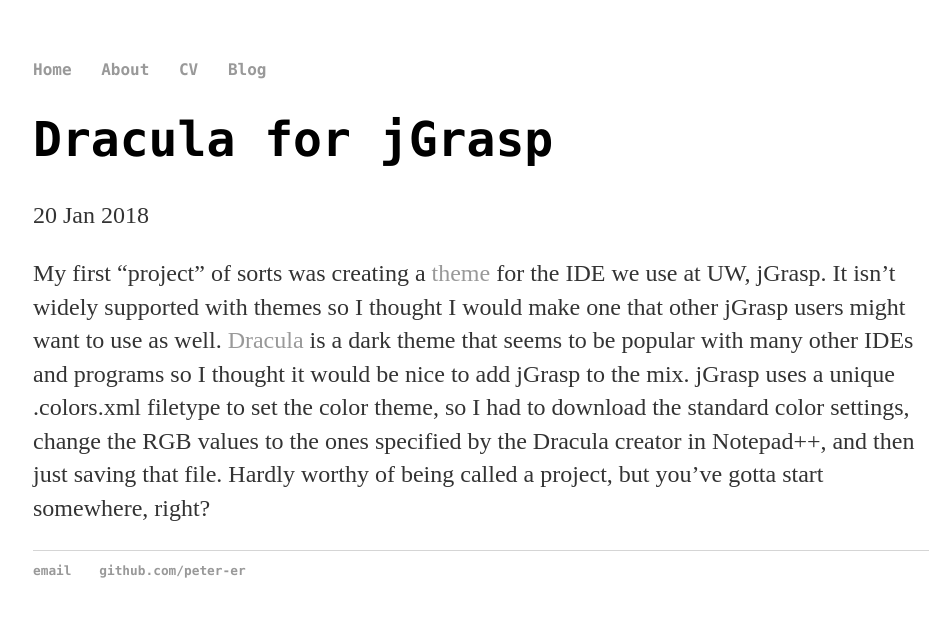
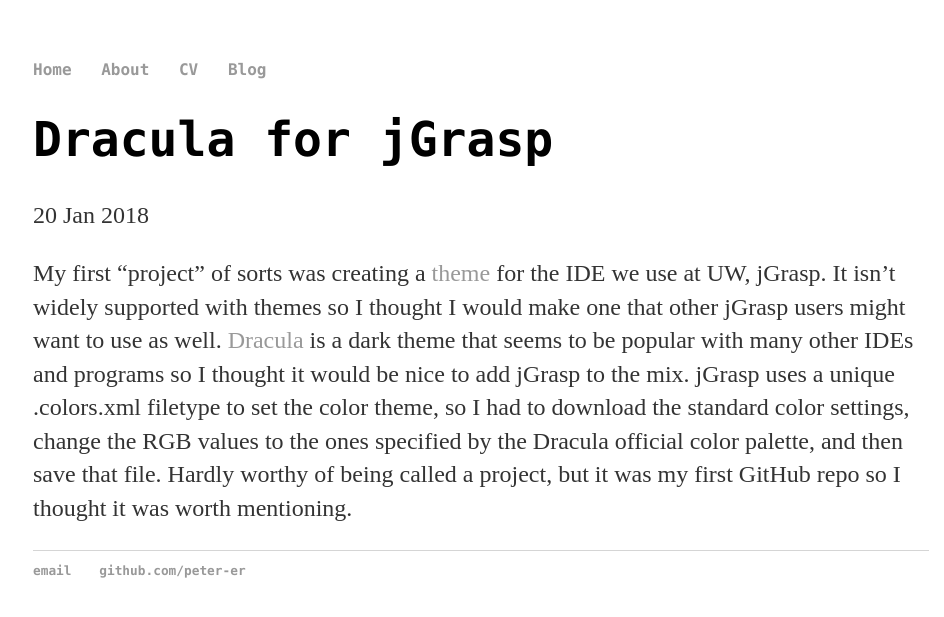
Before and after one commit to peter-er/peter-er.github.io, a Jekyll site: the page built from _posts/2018-01-20-peter-reinhardt-post-02.md, in a window 1280 px wide. Shown: the top 617 px of the page, without its empty margins (159-1103 px from the left). Built offline with Jekyll 4.4.1, drawn with Linux system fonts in a browser that asks for light colours.

Commit message:
Update 2018-01-20-peter-reinhardt-post-02.md

```diff
--- a/_posts/2018-01-20-peter-reinhardt-post-02.md
+++ b/_posts/2018-01-20-peter-reinhardt-post-02.md
@@ -4,4 +4,4 @@
 date: 2018-01-20
 ---
 
-My first "project" of sorts was creating a [theme](https://github.com/peter-er/jGrasp-dracula) for the IDE we use at UW, jGrasp. It isn't widely supported with themes so I thought I would make one that other jGrasp users might want to use as well. [Dracula](https://github.com/dracula/dracula-theme) is a dark theme that seems to be popular with many other IDEs and programs so I thought it would be nice to add jGrasp to the mix. jGrasp uses a unique .colors.xml filetype to set the color theme, so I had to download the standard color settings, change the RGB values to the ones specified by the Dracula creator in Notepad++, and then just saving that file. Hardly worthy of being called a project, but you've gotta start somewhere, right?
+My first "project" of sorts was creating a [theme](https://github.com/peter-er/jGrasp-dracula) for the IDE we use at UW, jGrasp. It isn't widely supported with themes so I thought I would make one that other jGrasp users might want to use as well. [Dracula](https://github.com/dracula/dracula-theme) is a dark theme that seems to be popular with many other IDEs and programs so I thought it would be nice to add jGrasp to the mix. jGrasp uses a unique .colors.xml filetype to set the color theme, so I had to download the standard color settings, change the RGB values to the ones specified by the Dracula official color palette, and then save that file. Hardly worthy of being called a project, but it was my first GitHub repo so I thought it was worth mentioning.
```
